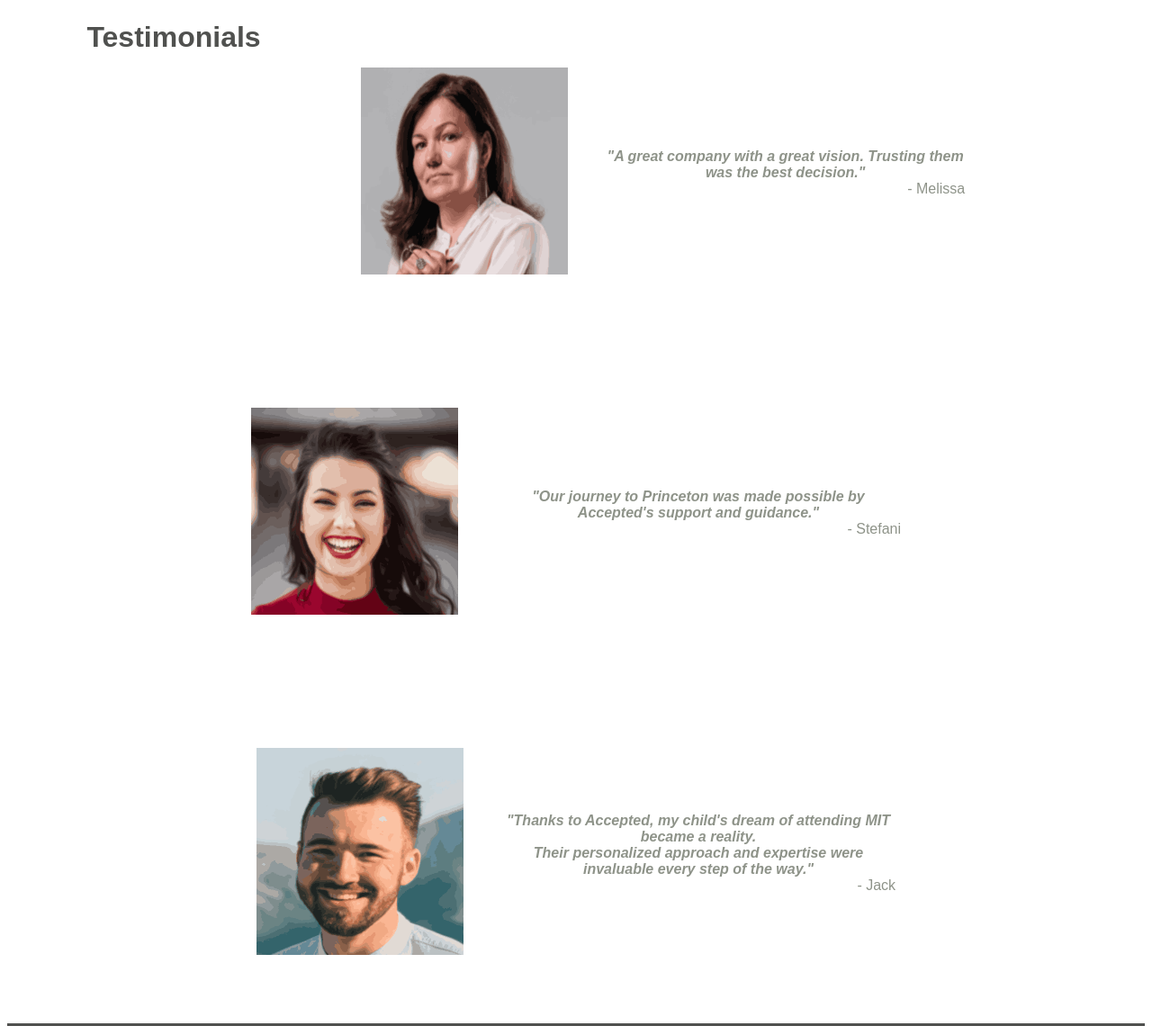
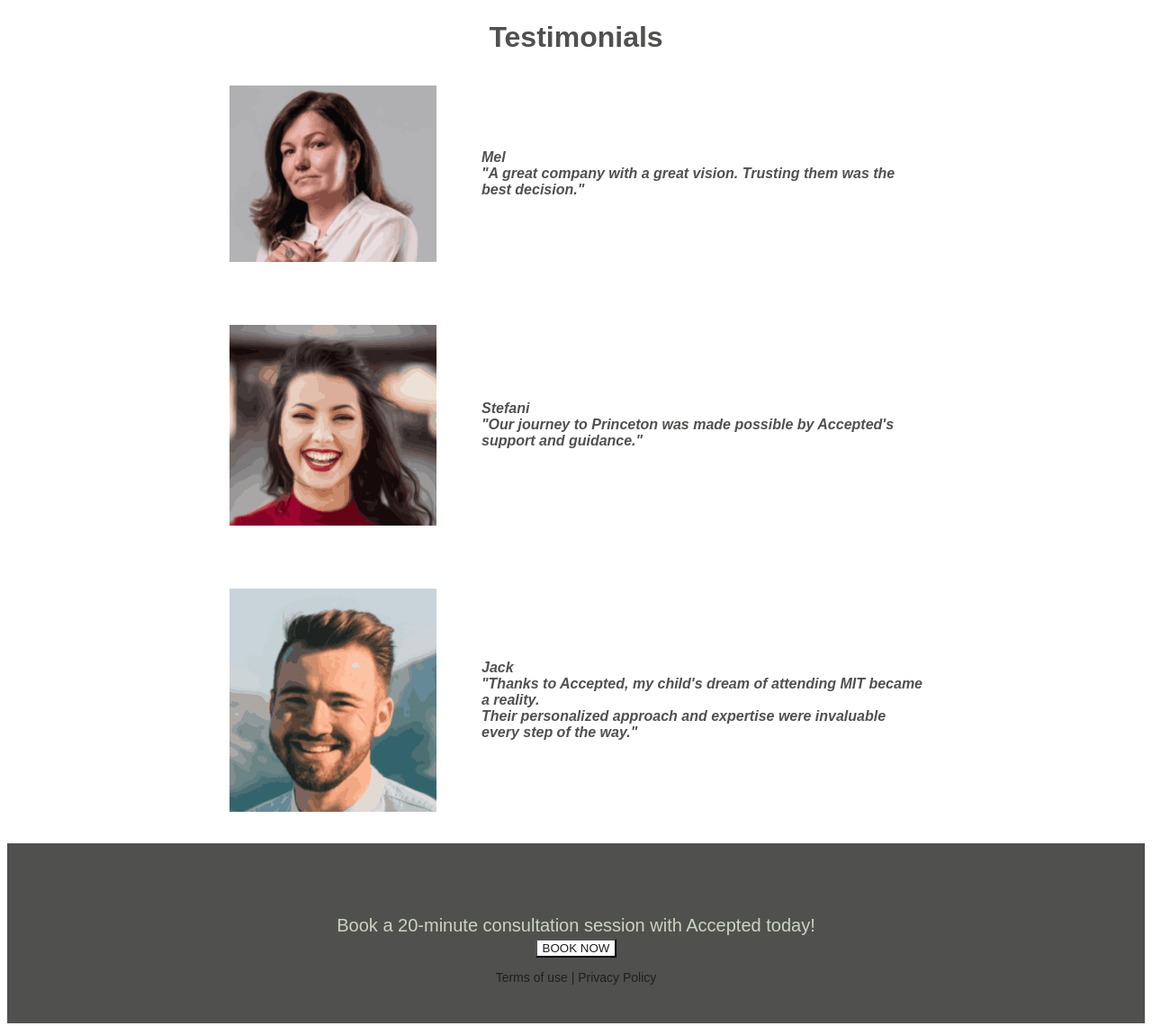
Before and after one commit to Christiehao/demo123, a plain HTML site: page landing.html in a window 1280 px wide. Shown: the part 978-2118 px from the top of the page at 90% size. Drawn offline with Linux system fonts and the light colour scheme.

Commit message:
Update landing.html

```diff
--- a/landing.html
+++ b/landing.html
@@ -73,38 +73,27 @@
                 </div>
             </div>
 
-            <div class="flexbox">
-                <div class="pagetitle" style="padding-top: 20px;"> Testimonials</div>
-                <div class="boxcontent testimonials">
-                    <table cellpadding = "20" cellspacing = "2">
-                        <tr><td><img src="new headshot.png" style="width:230px; height:230px;"><td>
-                            <div style="font-style: italic;">
-                            "A great company with a great vision. Trusting them was the best decision."</div>
-                            <div style="color:#8E9389; font-weight: lighter; text-align: right;">- Melissa</div>
-                        </tr>
-                    </table>
+            <div class="pagetitle" style="padding-top: 20px;"> Testimonials</div>
+
+            <div class="container">
+                <div class="row">
+                       <div class="cell"> <img src="new headshot.png" style="width:230px; height:auto"></div>
+                        <div class="cell" style="font-style: italic;">
+                        Mel<br/>"A great company with a great vision. Trusting them was the best decision."</div>
                 </div>
 
-                <div class="boxcontent testimonials">
-                    <table cellpadding = "20" cellspacing = "2">
-                        <tr><td><img src="woman headshot.png" style="width:230px; height:230px"><td>
-                            <div style="font-style: italic;">
-                            "Our journey to Princeton was made possible by Accepted's support and guidance."</div>
-                            <div style="color:#8E9389; font-weight: lighter; text-align: right;">- Stefani</div>
-                        </tr>
-                    </table>
-                </div>
+                <div class="row">
+                    <div class="cell"> <img src="woman headshot.png" style="width:230px; height:auto"></div>
+                     <div class="cell" style="font-style: italic;">
+                       Stefani<br/> "Our journey to Princeton was made possible by Accepted's support and guidance."</div>
+             </div>
 
-                <div class="boxcontent testimonials">
-                    <table cellpadding = "20" cellspacing = "2">
-                        <tr><td><img src="man headshot.png" style="width:230px; height:230px;"><td>
-                            <div style="font-style: italic;">
-                            "Thanks to Accepted, my child's dream of attending MIT became a reality.<br/>
-                            Their personalized approach and expertise were invaluable every step of the way."</div>
-                            <div style="color:#8E9389; font-weight: lighter; text-align: right;">- Jack</div>
-                        </tr>
-                    </table>
-                </div>
+             <div class="row">
+                <div class="cell"> <img src="man headshot.png" style="width:230px; height:auto"></div>
+                 <div class="cell" style="font-style: italic;">
+                    Jack<br/>"Thanks to Accepted, my child's dream of attending MIT became a reality.<br/>
+                    Their personalized approach and expertise were invaluable every step of the way."</div>
+         </div>
             </div>
             <div id = "footer">
                 Book a 20-minute consultation session with Accepted today!</br>
```
